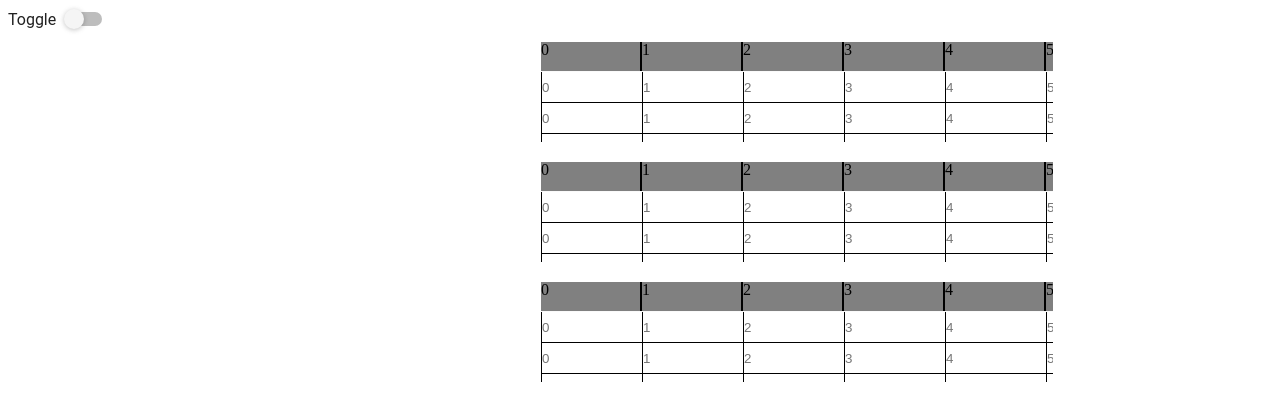
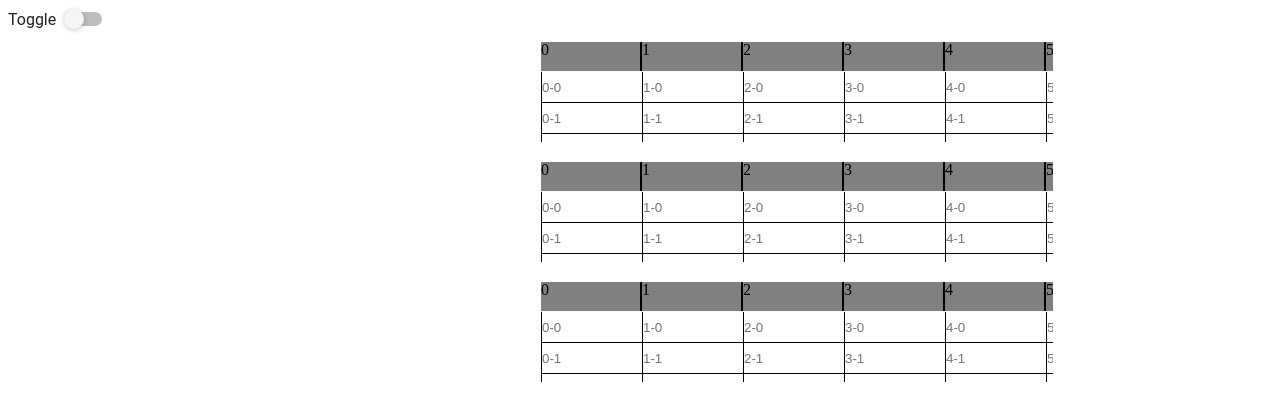
Before and after one commit to jEnbuska/react-infinite-grid-sketch, a React app: page / in a window 1280 px wide. Shown: the top 420 px of the page. Built offline with nearby package versions, Linux system fonts and the light colour scheme.

Commit message:
refactoring

```diff
--- a/src/components/GridTable/index.jsx
+++ b/src/components/GridTable/index.jsx
@@ -2,39 +2,37 @@ import React from 'react';
 import {string, number, array, object, bool, func} from 'prop-types';
 import HeaderColumn from './HeaderColumn';
 import GridRow from './GridRow';
-import {hasDiffs} from '../../utils';
 import './styles.scss';
 
 const SCROLL_BAR_HEIGHT = 10;
 const ROW_HEIGHT = 30;
 const {min, max, trunc} = Math;
-const {entries} = Object;
 
-export default class GridTableContainer extends React.Component {
+export default class GridTable extends React.Component {
     static propTypes = {
         headers: array,
         rows: array,
         preventInteraction: bool,
         handleColumnResize: func,
     };
-    grid = {scrollTop: 0};
+    list = {scrollTop: 0};
     state = {
         focus: [0, 0],
-        fromY: 0,
-        toY: 30
+        from: 0,
+        to: 30
     };
 
     render() {
-        const {grid: {scrollTop}, props, state, setGridRef, setHeaderRef} = this;
+        const {list: {scrollTop}, props, state, setListRef, setHeaderRef} = this;
         const views = [];
         const {rows, headers, children, handleColumnResize, preventInteraction, ...meta} = props;
 
-        const {fromY, toY, focus} = state;
-        if (fromY>0) {
-            views.push(<div key='top-placeholder' style={{height: (fromY*ROW_HEIGHT) + 'px'}}/>);
+        const {from, to, focus} = state;
+        if (from>0) {
+            views.push(<div key='top-placeholder' style={{height: (from*ROW_HEIGHT) + 'px'}}/>);
         }
         const {length} = rows;
-        for (let i = max(fromY, 0); i < min(toY, length); i++) {
+        for (let i = max(from, 0); i < min(to, length); i++) {
             views.push(<GridRow
                 key={rows[i].id}
                 rowFocus={i===focus[0]}
@@ -43,20 +41,19 @@ export default class GridTableContainer extends React.Component {
                 headers={headers}
                 displayPlaceholder={preventInteraction}/>);
         }
-        if (toY<length) {
-            views.push(<div key='bottom-placeholder' style={{height: ((length-toY)*ROW_HEIGHT) + 'px'}}/>);
+        if (to<length) {
+            views.push(<div key='bottom-placeholder' style={{height: ((length-to)*ROW_HEIGHT) + 'px'}}/>);
         }
         const contentHeight = parseInt(meta.style.height.replace('px', '')) - SCROLL_BAR_HEIGHT;
         return (
             <div {...meta}>
                 <div className='grid-table-container' onMouseDown={e => !preventInteraction && e.stopPropagation()}>
                     <div
-                        ref={setGridRef}
+                        ref={setListRef}
                         className={'grid-table-content' + (preventInteraction ? ' no-scroll' : '')}
                         style={{height: contentHeight + 'px'}}>
                         <div
                             key={'header-' + scrollTop}
-                            ref={setHeaderRef}
                             className='grid-table-header'
                             style={{top: (scrollTop - 1) + 'px'}}>
                             {headers.map(({title, width}, column) => (
@@ -75,23 +72,20 @@ export default class GridTableContainer extends React.Component {
         );
     }
 
-    setHeaderRef = ref => {
-        this.header = ref;
-    };
-    setGridRef = ref => {
-        this.grid = ref;
+    setListRef = ref => {
+        this.list = ref;
     };
 
     componentDidMount() {
         let prevScrollTop;
-        this.offsetHeight = this.grid.offsetHeight;
-        this.grid.addEventListener('scroll', () => {
-            const {scrollTop, offsetHeight} = this.grid;
+        this.offsetHeight = this.list.offsetHeight;
+        this.list.addEventListener('scroll', () => {
+            const {scrollTop, offsetHeight} = this.list;
             if (scrollTop !== prevScrollTop) {
                 this.setState(function () {
-                    const fromY = trunc(scrollTop / ROW_HEIGHT) - 1;
-                    const toY = fromY + trunc(offsetHeight / ROW_HEIGHT) + 2;
-                    return { fromY, toY };
+                    const from = trunc(scrollTop / ROW_HEIGHT) - 1;
+                    const to = from + trunc(offsetHeight / ROW_HEIGHT) + 2;
+                    return { from, to };
                 });
             }
             prevScrollTop = scrollTop;
@@ -99,11 +93,11 @@ export default class GridTableContainer extends React.Component {
     }
 
     componentDidUpdate() {
-        const {offsetHeight, scrollTop} = this.grid;
+        const {offsetHeight, scrollTop} = this.list;
         if (offsetHeight!==this.offsetHeight) {
-            const toY = trunc((scrollTop / ROW_HEIGHT) + (offsetHeight / ROW_HEIGHT)) + 1;
+            const to = trunc((scrollTop / ROW_HEIGHT) + (offsetHeight / ROW_HEIGHT)) + 1;
             // eslint-disable-next-line react/no-did-update-set-state
-            this.setState({toY});
+            this.setState({to});
         }
         this.offsetHeight = offsetHeight;
     }
--- a/src/higherOrderComponents/InfiniteList/index.jsx
+++ b/src/higherOrderComponents/InfiniteList/index.jsx
@@ -3,6 +3,8 @@ import {number} from 'prop-types';
 
 const {min, max, trunc} = Math;
 
+
+//Does not work
 function createInfiniteList({items, rowHeight, Component}) {
     return class InfiniteList extends React.Component {
         static propTypes = {
--- a/src/utils.js
+++ b/src/utils.js
@@ -6,7 +6,7 @@ export function createMockData() {
     }
     for (let i = 0; i < 40; i++) {
         headers.push({title: i, width: 100});
-        rows.forEach(e => e.columns.push(i));
+        rows.forEach((e, j) => e.columns.push(i + '-' + j));
     }
     return {rows, headers};
 }
```
